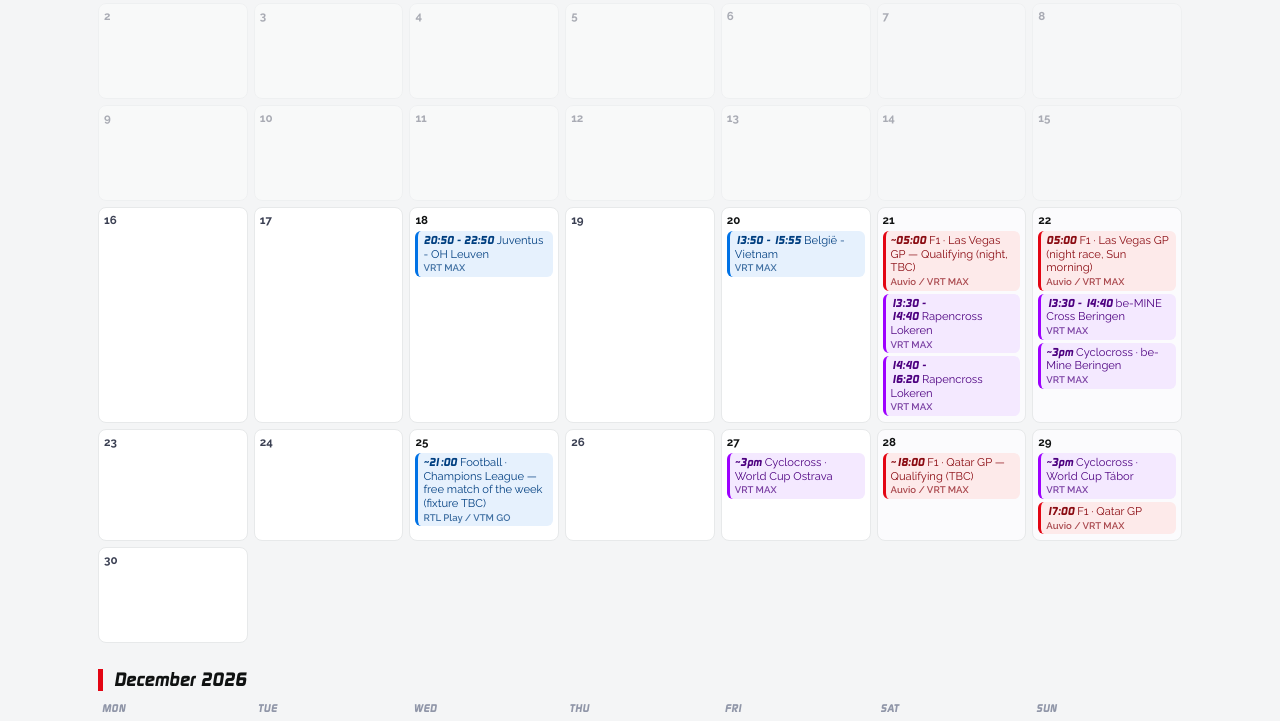
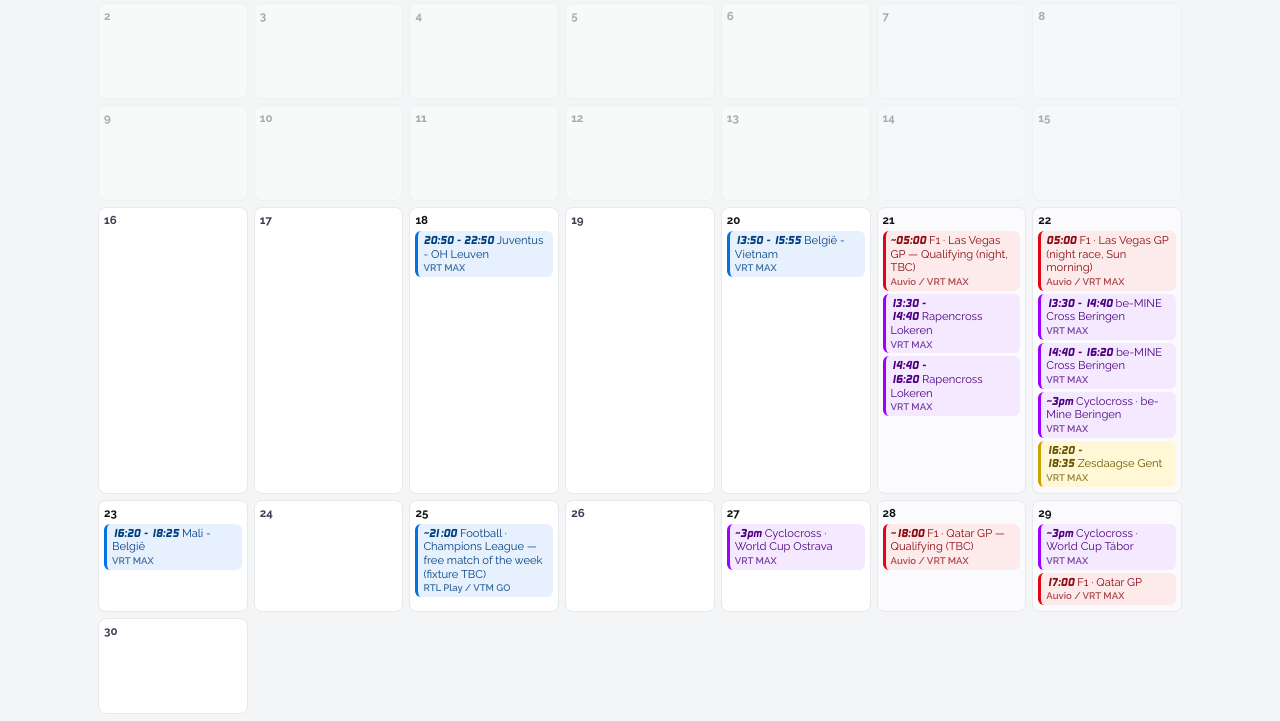
Before and after one commit to Experience-Factory/Sport-event, a plain HTML site: page index.html in a window 1280 px wide. Shown: the part 471-1192 px from the top of the page. Drawn offline with Linux system fonts and the light colour scheme.

Commit message:
Daily auto-update: new live sport events

```diff
--- a/index.html
+++ b/index.html
@@ -214,7 +214,6 @@ add('2026-11-29',{t:'17:00',lbl:'F1 · Qatar GP',sport:'F1',plat:['auvio','vrt']
 add('2026-12-06',{t:'14:00',lbl:'F1 · Abu Dhabi GP (SEASON FINALE)',sport:'F1',plat:['auvio','vrt']});
 
 // --- Football ---
-add('2026-11-15',{t:'20:45',lbl:'Football · Belgium – Italy (Nations League)',sport:'Football',plat:['auvio','vrt']});
 add('2026-11-25',{t:'~21:00',lbl:'Football · Champions League — free match of the week (fixture TBC)',sport:'Football',plat:['rtl','vtm']});
 add('2026-12-09',{t:'~21:00',lbl:'Football · Champions League — free match of the week (fixture TBC)',sport:'Football',plat:['rtl','vtm']});
 
@@ -223,7 +222,6 @@ add('2026-12-09',{t:'~21:00',lbl:'Football · Champions League — free match of
 // --- Athletics ---
 
 // --- Cyclocross ---
-add('2026-11-15',{t:'~3pm',lbl:'Cyclocross · Bollekescross Hamme',sport:'Cyclocross',plat:['vrt']});
 add('2026-11-22',{t:'~3pm',lbl:'Cyclocross · be-Mine Beringen',sport:'Cyclocross',plat:['vrt']});
 add('2026-11-27',{t:'~3pm',lbl:'Cyclocross · World Cup Ostrava',sport:'Cyclocross',plat:['vrt']});
 add('2026-11-29',{t:'~3pm',lbl:'Cyclocross · World Cup Tábor',sport:'Cyclocross',plat:['vrt']});
@@ -238,15 +236,14 @@ add('2026-12-27',{t:'~3pm',lbl:'Cyclocross · World Cup Namur',sport:'Cyclocross
 add('2026-12-29',{t:'~3pm',lbl:'Cyclocross · World Cup Besançon',sport:'Cyclocross',plat:['vrt']});
 
 // --- AUTO-DETECTED (daily bot — do not hand-edit below this line) ---
-add('2026-11-15',{t:'15:55 - 17:50',lbl:'Zweden - België',sport:'Basketball',plat:['vrt']});
-add('2026-11-15',{t:'13:30 - 14:40',lbl:'Bollekescross Hamme',sport:'Cyclocross',plat:['vrt']});
-add('2026-11-15',{t:'14:40 - 16:05',lbl:'Bollekescross Hamme',sport:'Cyclocross',plat:['vrt']});
-add('2026-11-15',{t:'Live now',lbl:'Bollekescross Hamme',sport:'Cyclocross',plat:['vrt']});
 add('2026-11-18',{t:'20:50 - 22:50',lbl:'Juventus - OH Leuven',sport:'Football',plat:['vrt']});
 add('2026-11-20',{t:'13:50 - 15:55',lbl:'België - Vietnam',sport:'Football',plat:['vrt']});
 add('2026-11-21',{t:'13:30 - 14:40',lbl:'Rapencross Lokeren',sport:'Cyclocross',plat:['vrt']});
 add('2026-11-21',{t:'14:40 - 16:20',lbl:'Rapencross Lokeren',sport:'Cyclocross',plat:['vrt']});
+add('2026-11-22',{t:'16:20 - 18:35',lbl:'Zesdaagse Gent',sport:'Baanwielrennen',plat:['vrt']});
 add('2026-11-22',{t:'13:30 - 14:40',lbl:'be-MINE Cross Beringen',sport:'Cyclocross',plat:['vrt']});
+add('2026-11-22',{t:'14:40 - 16:20',lbl:'be-MINE Cross Beringen',sport:'Cyclocross',plat:['vrt']});
+add('2026-11-23',{t:'16:20 - 18:25',lbl:'Mali - België',sport:'Football',plat:['vrt']});
 // --- end auto-detected ---
 
 // ---- Render ----
```
